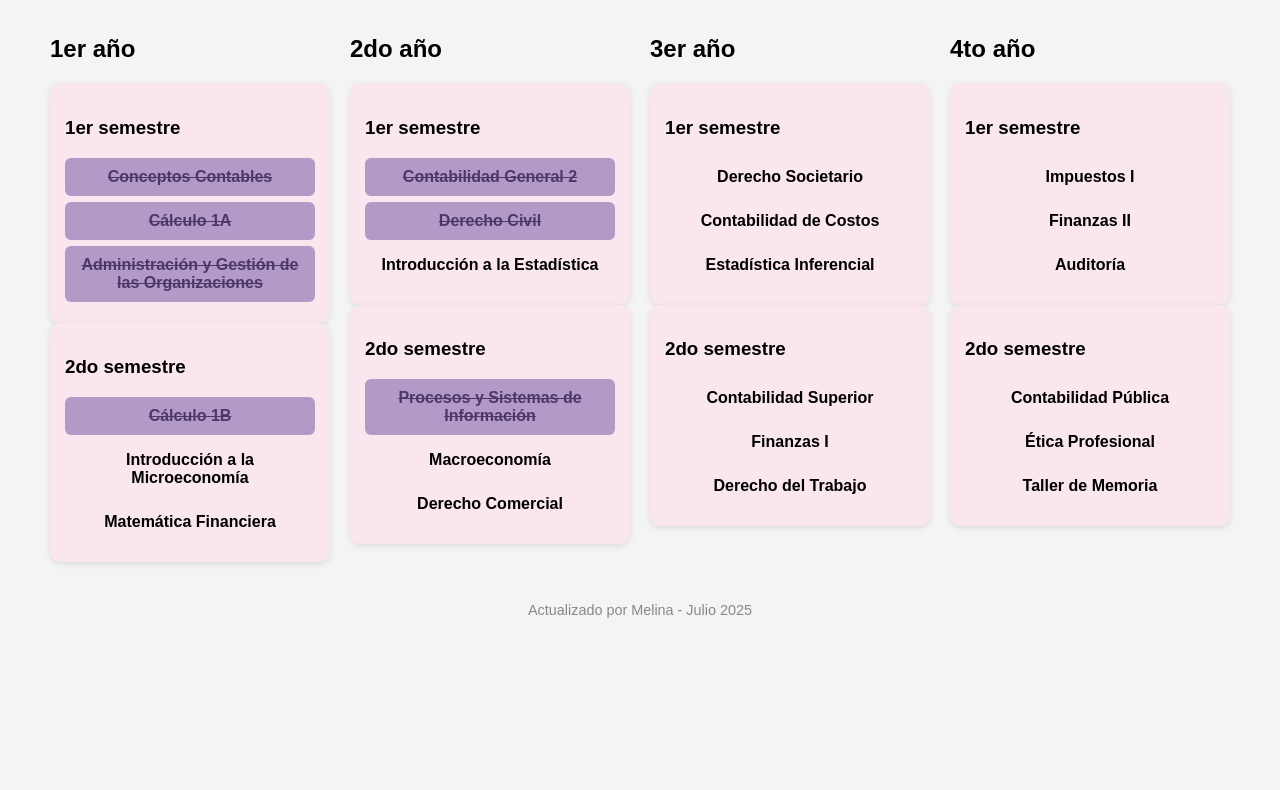
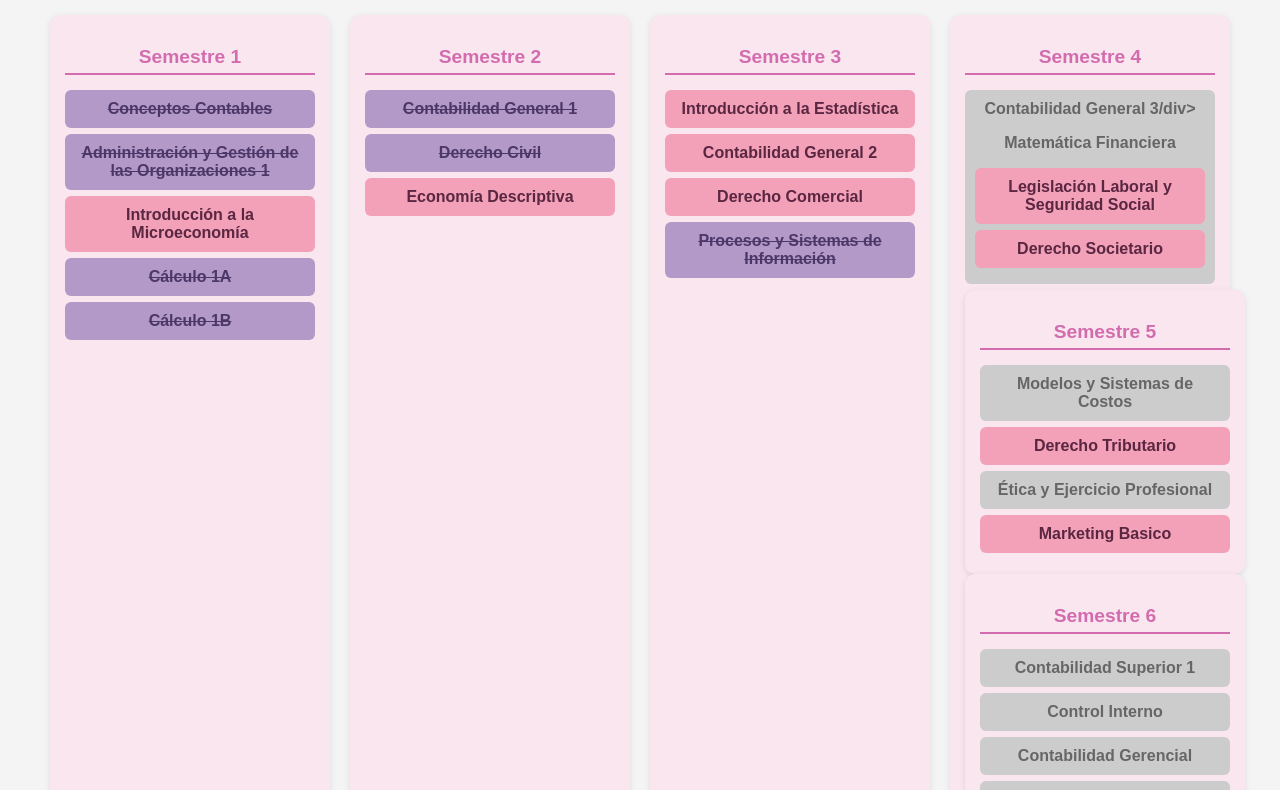
Before and after one commit to melu-055/mi-malla-Contador, a plain HTML site: page index.html in a window 1280 px wide. Shown: the part 93-883 px from the top of the page. Before the commit the page ends 800 px from the top, so only its background shows below. Drawn offline with Linux system fonts and the light colour scheme.

Commit message:
Actualizado index.html

```diff
--- a/index.html
+++ b/index.html
@@ -2,88 +2,82 @@
 <html lang="es">
 <head>
   <meta charset="UTF-8" />
-  <title>Mi Malla - Contador Público (2012)</title>
+  <title>Malla Contador Público - Semestres</title>
   <link rel="stylesheet" href="styles.css" />
 </head>
 <body>
-  <h1>Mi Malla - Contador Público (2012)</h1>
+  <h1>Malla Contador Público (FCEA) - Por Semestres</h1>
 
   <div class="grid">
 
-    <!-- Primer año -->
-    <div class="year">
-      <h2>1er año</h2>
-
+    <!-- Semestre 1 -->
     <div class="semester">
-        <h3>1er semestre</h3>
+      <h2>Semestre 1</h2>
       <div class="subject aprobado">Conceptos Contables</div>
+      <div class="subject aprobado">Administración y Gestión de las Organizaciones 1</div>
+      <div class="subject no_cursada">Introducción a la Microeconomía</div>
       <div class="subject aprobado">Cálculo 1A</div>
-        <div class="subject aprobado">Administración y Gestión de las Organizaciones</div>
+      <div class="subject aprobado">Cálculo 1B</div>
     </div>
 
+    <!-- Semestre 2 -->
     <div class="semester">
-        <h3>2do semestre</h3>
-        <div class="subject aprobado">Cálculo 1B</div>
-        <div class="subject cursando">Introducción a la Microeconomía</div>
-        <div class="subject">Matemática Financiera</div>
-      </div>
+      <h2>Semestre 2</h2>
+      <div class="subject aprobado">Contabilidad General 1</div>
+      <div class="subject aprobado">Derecho Civil</div>
+      <div class="subject no_cursada">Economía Descriptiva</div>
     </div>
 
-    <!-- Segundo año -->
-    <div class="year">
-      <h2>2do año</h2>
-
+    <!-- Semestre 3 -->
     <div class="semester">
-        <h3>1er semestre</h3>
-        <div class="subject aprobado">Contabilidad General 2</div>
-        <div class="subject aprobado">Derecho Civil</div>
-        <div class="subject cursando">Introducción a la Estadística</div>
+      <h2>Semestre 3</h2>
+      <div class="subject no_cursada">Introducción a la Estadística</div>
+      <div class="subject no_cursada">Contabilidad General 2</div>
+      <div class="subject no_cursada">Derecho Comercial</div>
+      <div class="subject aprobado">Procesos y Sistemas de Información</div>
     </div>
 
+    <!-- Semestre 4 -->
     <div class="semester">
-        <h3>2do semestre</h3>
-        <div class="subject aprobado">Procesos y Sistemas de Información</div>
-        <div class="subject">Macroeconomía</div>
-        <div class="subject cursando">Derecho Comercial</div>
-      </div>
+      <h2>Semestre 4</h2>
+      <div class="subject no_habilitada">Contabilidad General 3/div>
+      <div class="subject no_habilitada">Matemática Financiera</div>
+      <div class="subject no_cursada">Legislación Laboral y Seguridad Social</div>
+      <div class="subject no_cursada">Derecho Societario</div>
     </div>
 
-    <!-- Tercer año -->
-    <div class="year">
-      <h2>3er año</h2>
-
+    <!-- Semestre 5 -->
     <div class="semester">
-        <h3>1er semestre</h3>
-        <div class="subject cursando">Derecho Societario</div>
-        <div class="subject">Contabilidad de Costos</div>
-        <div class="subject">Estadística Inferencial</div>
+      <h2>Semestre 5</h2>
+      <div class="subject no_habilitada">Modelos y Sistemas de Costos</div>
+      <div class="subject no_cursada">Derecho Tributario</div> <!-- Previa pendiente -->
+      <div class="subject no_habilitada">Ética y Ejercicio Profesional</div>
+      <div class="subject no_cursada">Marketing Basico</div>
     </div>
 
+    <!-- Semestre 6 -->
     <div class="semester">
-        <h3>2do semestre</h3>
-        <div class="subject">Contabilidad Superior</div>
-        <div class="subject">Finanzas I</div>
-        <div class="subject">Derecho del Trabajo</div>
-      </div>
+      <h2>Semestre 6</h2>
+      <div class="subject no_habilitada">Contabilidad Superior 1</div>
+      <div class="subject no_habilitada">Control Interno</div>
+      <div class="subject no_habilitada">Contabilidad Gerencial</div>
+      <div class="subject no_habilitada">Tributaria 1</div>
     </div>
 
-    <!-- Cuarto año -->
-    <div class="year">
-      <h2>4to año</h2>
-
+    <!-- Semestre 7 -->
     <div class="semester">
-        <h3>1er semestre</h3>
-        <div class="subject">Impuestos I</div>
-        <div class="subject">Finanzas II</div>
-        <div class="subject">Auditoría</div>
+      <h2>Semestre 7</h2>
+      <div class="subject no_habilitada">Auditoria 1</div>
+      <div class="subject no_habilitada">Tributaria 2</div>
+      <div class="subject no_habilitada">Finanzas Corporativas</div>
     </div>
 
+    <!-- Semestre 8 -->
     <div class="semester">
-        <h3>2do semestre</h3>
-        <div class="subject">Contabilidad Pública</div>
-        <div class="subject">Ética Profesional</div>
-        <div class="subject">Taller de Memoria</div>
-      </div>
+      <h2>Semestre 8</h2>
+      <div class="subject no_habilitada">Informes Profesionales de Contador Público</div>
+      <div class="subject no_habilitada">Práctica Pericial en el Ámbito Judicial</div>
+      <div class="subject no_habilitada">Gestión Financiera del Estado</div>
     </div>
 
   </div>
```
Lines whose indentation alone changed are shown as unchanged.
